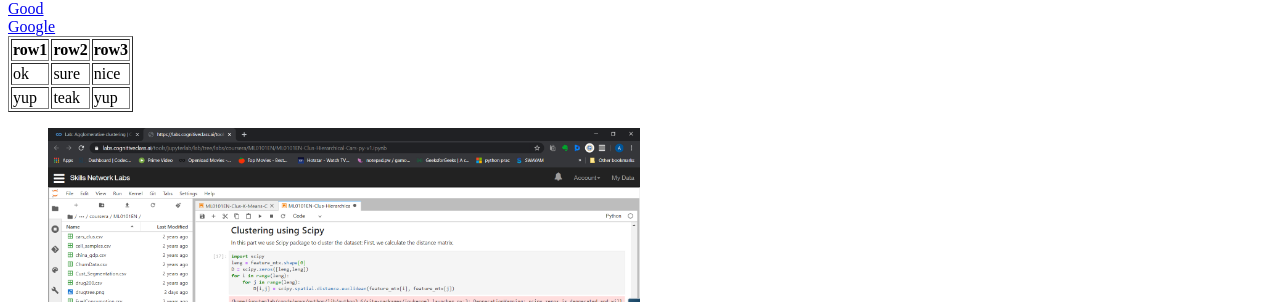
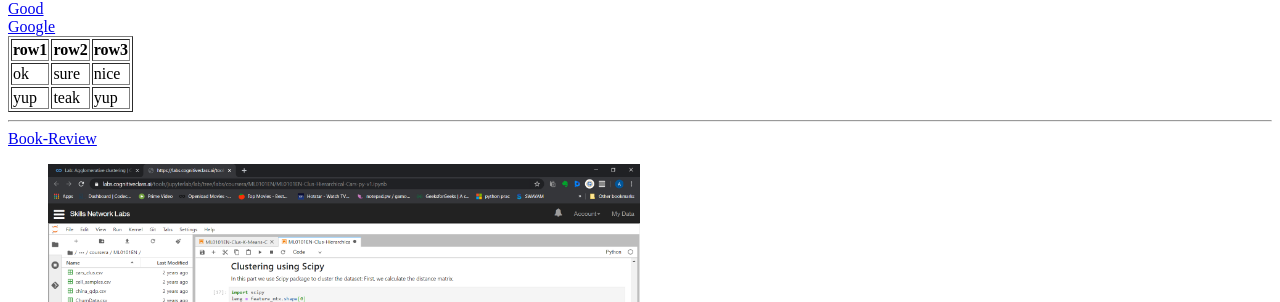
Before and after one commit to bookreader-reviews/bookreader-reviews.github.io, a plain HTML site: page index.html in a window 1280 px wide. Shown: the part 498-800 px from the top of the page. Drawn offline with Linux system fonts and the light colour scheme.

Commit message:
Update index.html

```diff
--- a/index.html
+++ b/index.html
@@ -27,6 +27,10 @@
 		<tr><td>yup</td><td>teak</td><td>yup</td></tr>
 	</table>
 
+	<hr>
+
+	<a href="#1.html">Book-Review</a>
+
 	<figure>
 		<img src = "one.png" height = "50%" width = "50%" alt="Image">
 		<figcaption>First one</figcaption>
```
